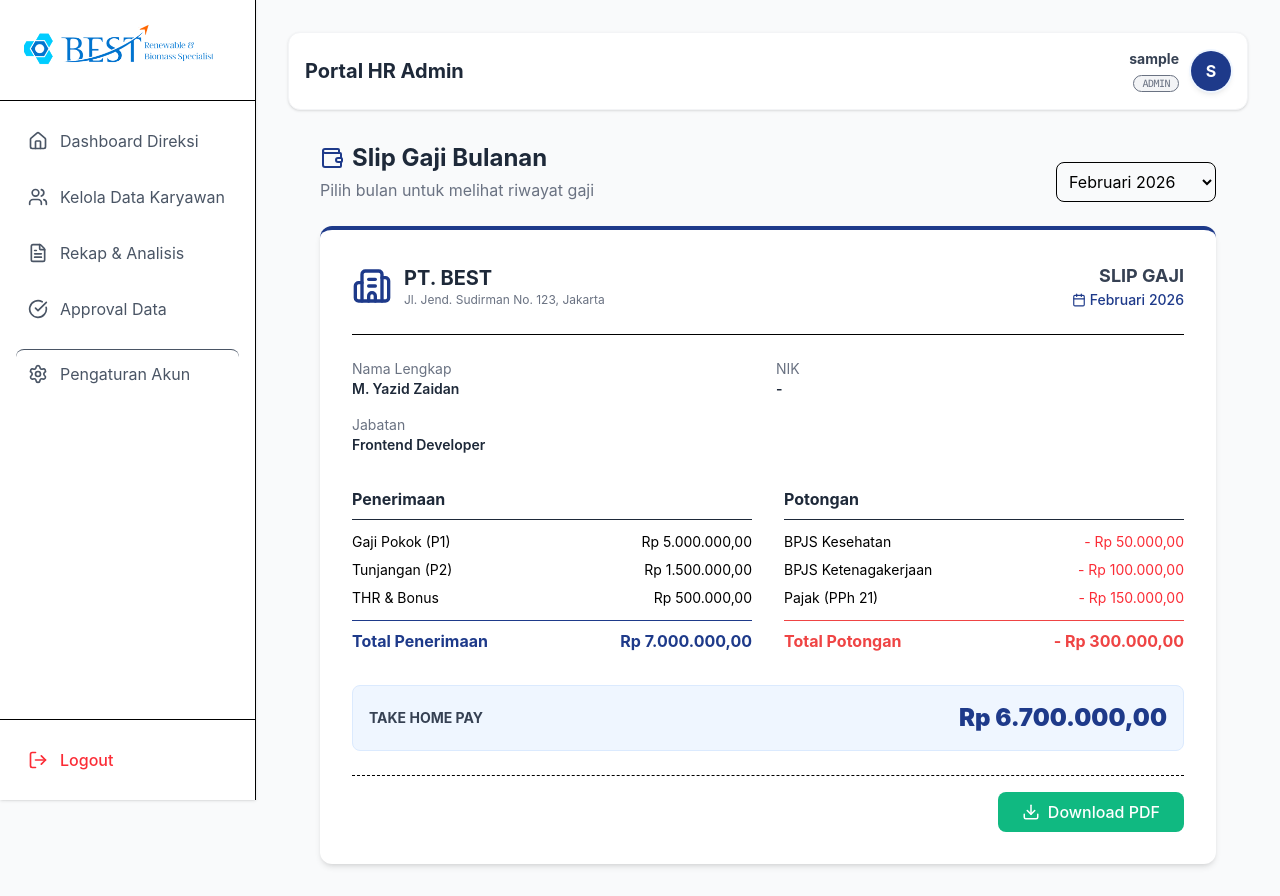
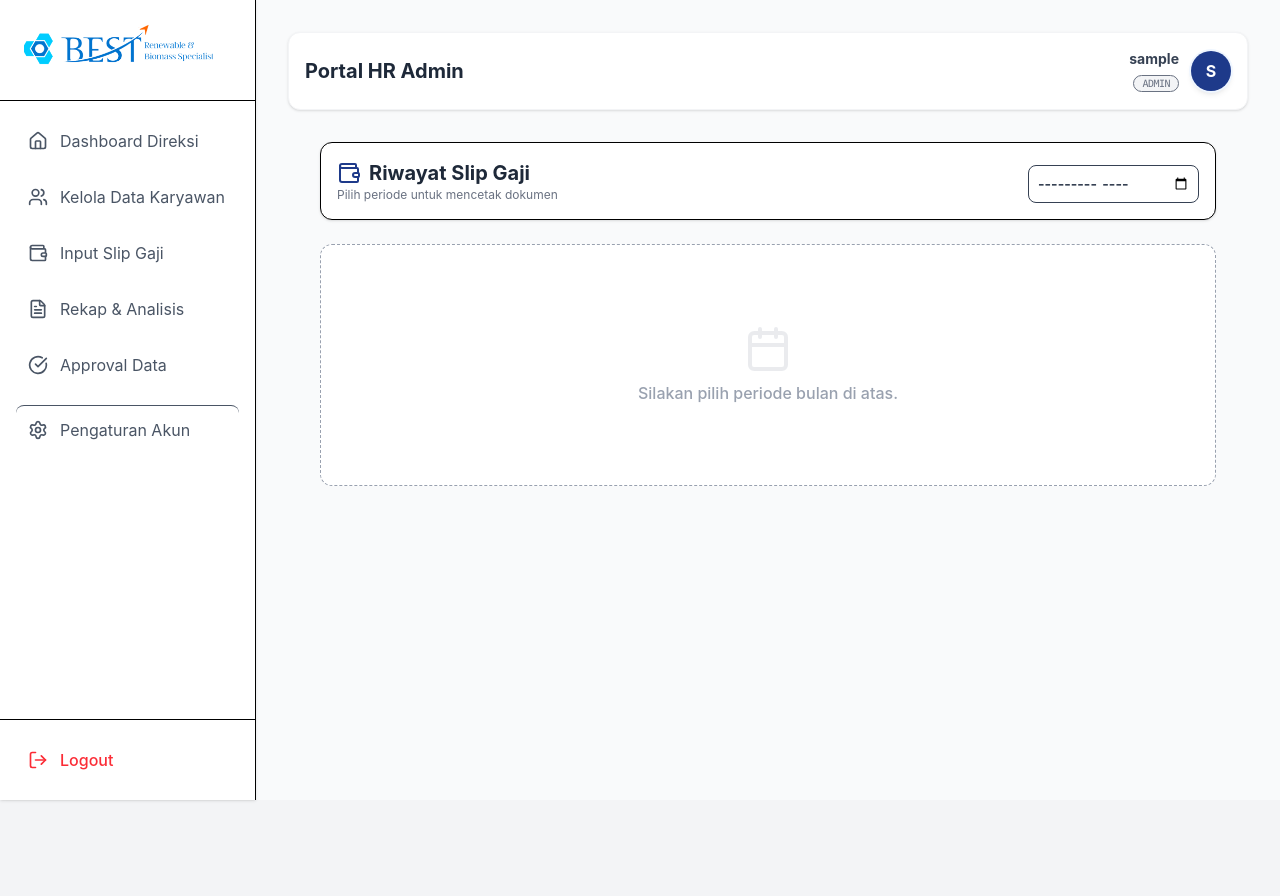
Before and after one commit to ZydZaidan/hr-database-best, a React (Vite) app: page /slip-gaji in a window 1280 px wide. After the commit the page ends 800 px from the top, so only its background shows below. Built offline with nearby package versions, Linux system fonts and the light colour scheme; sample sign-in values are in the browser's storage.

Commit message:
penyempurnaan fungsi slip gaji

```diff
--- a/src/App.jsx
+++ b/src/App.jsx
@@ -14,6 +14,7 @@ import AdminApproval from './pages/AdminApproval';
 import EmployeeEditProfile from './pages/EmployeeEditProfile';
 import EditEmployee from './pages/EditEmployee';
 import RekapAnalisis from './pages/RekapAnalisis';
+import AdminPayslip from './pages/AdminPayslip';
 // --- BIKIN KOMPONEN SATPAM (PROTECTED ROUTE) ---
 // Fungsi ini bakal ngecek: "Ada role login nggak di browser?"
 const RequireAuth = ({ children }) => {
@@ -48,6 +49,7 @@ function App() {
           <Route path="/rekap" element={<RekapAnalisis />} />
           <Route path="approval" element={<AdminApproval />} />
           <Route path="/edit-karyawan/:id" element={<EditEmployee />} />
+          <Route path="/admin/payslip" element={<AdminPayslip />} />
           {/* Routes Karyawan */}
           <Route path="absen" element={<Attendance />} />
           <Route path="kinerja" element={<Performance />} />
--- a/src/components/SidebarUI.jsx
+++ b/src/components/SidebarUI.jsx
@@ -44,6 +44,9 @@ export default function SidebarUI({ role }) {
               </Link>
               <Link to="/karyawan" className={`flex items-center gap-3 p-3 rounded-lg transition-colors ${isActive('/karyawan') ? 'bg-primary text-white' : 'text-gray-600 hover:bg-gray-100'}`}>
                 <Users size={20} /> Kelola Data Karyawan
+              </Link>
+              <Link to="/admin/payslip" className={`flex items-center gap-3 p-3 rounded-lg transition-colors ${isActive('/admin/payslip') ? 'bg-primary text-white' : 'text-gray-600 hover:bg-gray-100'}`}>
+                <Wallet size={20} /> Input Slip Gaji
               </Link>
               <Link to="/rekap" className={`flex items-center gap-3 p-3 rounded-lg transition-colors ${isActive('/rekap') ? 'bg-primary text-white' : 'text-gray-600 hover:bg-gray-100'}`}>
                 <FileText size={20} /> Rekap & Analisis
--- /dev/null
+++ b/src/pages/AdminPayslip.jsx
@@ -0,0 +1,96 @@
+import { useState, useEffect } from 'react';
+import { useForm } from 'react-hook-form';
+import { Wallet, Search, Save, Users } from 'lucide-react';
+import toast from 'react-hot-toast';
+
+export default function AdminPayslip() {
+  const { register, handleSubmit, reset } = useForm();
+  const [employees, setEmployees] = useState([]);
+  const token = localStorage.getItem('auth_token');
+
+  // Tarik daftar karyawan untuk dropdown
+  useEffect(() => {
+    const fetchEmployees = async () => {
+      try {
+        const res = await fetch('https://absensi-backend-production-6002.up.railway.app/api/karyawan/all', {
+          headers: { 'Authorization': `Bearer ${token}` }
+        });
+        const result = await res.json();
+        if (res.ok) setEmployees(result.data);
+      } catch (err) { console.error(err); }
+    };
+    fetchEmployees();
+  }, [token]);
+
+  const onSubmit = async (data) => {
+    const loading = toast.loading('Mengunggah data gaji...');
+    try {
+      const response = await fetch('https://absensi-backend-production-6002.up.railway.app/api/admin/upload-payslip', {
+        method: 'POST',
+        headers: {
+          'Content-Type': 'application/json',
+          'Authorization': `Bearer ${token}`
+        },
+        body: JSON.stringify(data)
+      });
+      if (response.ok) {
+        toast.success('Slip gaji berhasil diterbitkan!', { id: loading });
+        reset();
+      } else { toast.error('Gagal mengunggah data', { id: loading }); }
+    } catch { toast.error('Koneksi bermasalah', { id: loading }); }
+  };
+
+  return (
+    <div className="max-w-5xl mx-auto space-y-6 animate-fade-in">
+      <div className="bg-white p-6 rounded-xl shadow-sm border flex items-center gap-3">
+        <div className="p-3 bg-blue-50 text-primary rounded-xl"><Wallet size={28} /></div>
+        <div>
+          <h2 className="text-2xl font-bold text-gray-800">Manajemen Slip Gaji</h2>
+          <p className="text-gray-500 text-sm font-medium">Input rincian gaji bulanan karyawan PT. BEST.</p>
+        </div>
+      </div>
+
+      <form onSubmit={handleSubmit(onSubmit)} className="bg-white p-8 rounded-xl shadow-sm border grid grid-cols-1 md:grid-cols-2 gap-8">
+        <div className="space-y-4">
+          <h3 className="font-bold text-gray-700 border-b pb-2 flex items-center gap-2"><Search size={18}/> Identitas & Periode</h3>
+          <div>
+            <label className="block text-sm font-medium mb-1">Pilih Karyawan</label>
+            <select {...register('nik_ktp', { required: true })} className="w-full p-2.5 border rounded-lg outline-none focus:ring-2 focus:ring-primary">
+              <option value="">-- Pilih Nama Karyawan --</option>
+              {employees.map(emp => <option key={emp.nik_ktp} value={emp.nik_ktp}>{emp.nama} ({emp.nik_ktp})</option>)}
+            </select>
+          </div>
+          <div>
+            <label className="block text-sm font-medium mb-1">Bulan & Tahun</label>
+            <input type="month" {...register('bulan', { required: true })} className="w-full p-2.5 border rounded-lg outline-none focus:ring-2 focus:ring-primary" />
+          </div>
+        </div>
+
+        <div className="space-y-4">
+          <h3 className="font-bold text-gray-700 border-b pb-2 flex items-center gap-2"><Save size={18}/> Rincian Gaji</h3>
+          <div className="grid grid-cols-2 gap-4">
+            <div>
+              <label className="block text-xs font-bold text-gray-500 uppercase">Gaji Pokok (P1)</label>
+              <input type="number" {...register('gaji_p1')} className="w-full p-2 border rounded" placeholder="0" />
+            </div>
+            <div>
+              <label className="block text-xs font-bold text-gray-500 uppercase">Tunjangan (P2)</label>
+              <input type="number" {...register('gaji_p2')} className="w-full p-2 border rounded" placeholder="0" />
+            </div>
+            <div>
+              <label className="block text-xs font-bold text-gray-500 uppercase">BPJS (Potongan)</label>
+              <input type="number" {...register('potongan_bpjs')} className="w-full p-2 border rounded" placeholder="0" />
+            </div>
+            <div>
+              <label className="block text-xs font-bold text-gray-500 uppercase">Pajak / PPh21</label>
+              <input type="number" {...register('potongan_pajak')} className="w-full p-2 border rounded" placeholder="0" />
+            </div>
+          </div>
+          <button type="submit" className="w-full py-3 bg-primary text-white rounded-xl font-bold hover:brightness-110 shadow-lg shadow-blue-100 transition-all flex items-center justify-center gap-2 mt-4">
+             Terbitkan Slip Gaji
+          </button>
+        </div>
+      </form>
+    </div>
+  );
+}
--- a/src/pages/Payslip.jsx
+++ b/src/pages/Payslip.jsx
@@ -1,141 +1,90 @@
-import { useState } from 'react';
-import { Download, Wallet, Building2, Calendar } from 'lucide-react';
+import { useState, useEffect, useCallback } from 'react';
+import { Download, Wallet, Building2, Calendar, Loader2 } from 'lucide-react';
 import toast from 'react-hot-toast';
 
 export default function Payslip() {
-// Data dummy slip gaji (Format disamakan dengan Backend)
-  const [slipData] = useState({
-    bulan: 'Februari 2026',
-    nama: 'M. Yazid Zaidan',
-    nik_karyawan: '-',
-    jabatan_structural: 'Frontend Developer',
-    pendapatan: {
-      gaji_p1: 5000000,
-      gaji_p2: 1500000,
-      thr_bonus: 500000,
-    },
-    potongan: {
-      bpjs_kesehatan: 50000,
-      bpjs_ketenagakerjaan: 100000,
-      pajak: 150000,
+  const [slipData, setSlipData] = useState(null);
+  const [periode, setPeriode] = useState(''); // Contoh: 2026-02
+  const [isLoading, setIsLoading] = useState(false);
+
+  const nikKtp = localStorage.getItem('nik_ktp');
+  const token = localStorage.getItem('auth_token');
+
+  const fetchPayslip = useCallback(async () => {
+    if (!periode) return;
+    setIsLoading(true);
+    try {
+      const res = await fetch(`https://absensi-backend-production-6002.up.railway.app/api/karyawan/get-payslip?nik=${nikKtp}&bulan=${periode}`, {
+        headers: { 'Authorization': `Bearer ${token}` }
+      });
+      const result = await res.json();
+      if (res.ok && result.success) {
+        setSlipData(result.data);
+      } else {
+        setSlipData(null);
+        toast.error('Data gaji periode ini belum tersedia.');
       }
-  });
+    } catch { toast.error('Koneksi terputus'); }
+    finally { setIsLoading(false); }
+  }, [nikKtp, token, periode]);
 
-  // Karena key-nya ganti, jangan lupa pas dipanggil di HTML bawahnya juga disesuaikan ya:
-  // Contoh: {formatRp(slipData.pendapatan.gaji_p1)}
+  useEffect(() => {
+    fetchPayslip();
+  }, [fetchPayslip]);
 
-  // Hitung total otomatis
-  const totalPendapatan = Object.values(slipData.pendapatan).reduce((a, b) => a + b, 0);
-  const totalPotongan = Object.values(slipData.potongan).reduce((a, b) => a + b, 0);
-  const takeHomePay = totalPendapatan - totalPotongan;
-
-  // Format ke Rupiah
-  const formatRp = (angka) => new Intl.NumberFormat('id-ID', { style: 'currency', currency: 'IDR' }).format(angka);
-
-  const handleDownload = () => {
-    const loading = toast.loading('Menyiapkan PDF...');
-    setTimeout(() => {
-      toast.dismiss(loading);
-      toast.success('Slip Gaji berhasil diunduh!');
-    }, 1500);
-  };
+  const formatRp = (angka) => new Intl.NumberFormat('id-ID', { style: 'currency', currency: 'IDR', minimumFractionDigits: 0 }).format(angka || 0);
 
   return (
     <div className="max-w-4xl mx-auto space-y-6 animate-fade-in">
-      <div className="flex justify-between items-end mb-6">
+      <div className="flex justify-between items-end mb-6 bg-white p-4 rounded-xl border shadow-sm">
         <div>
-          <h2 className="text-2xl font-bold text-gray-800 flex items-center gap-2">
-            <Wallet className="text-primary" /> Slip Gaji Bulanan
+          <h2 className="text-xl font-bold text-gray-800 flex items-center gap-2">
+            <Wallet className="text-primary" /> Riwayat Slip Gaji
           </h2>
-          <p className="text-gray-500 mt-1">Pilih bulan untuk melihat riwayat gaji</p>
+          <p className="text-xs text-gray-500">Pilih periode untuk mencetak dokumen</p>
         </div>
-        <select className="p-2 border rounded-lg focus:ring-2 focus:ring-primary outline-none">
-          <option>Februari 2026</option>
-          <option>Januari 2026</option>
-          <option>Desember 2025</option>
-        </select>
+        <input
+          type="month"
+          value={periode}
+          onChange={(e) => setPeriode(e.target.value)}
+          className="p-2 border rounded-lg focus:ring-2 focus:ring-primary outline-none text-sm font-bold text-gray-700"
+        />
       </div>
 
-      {/* Kertas Slip Gaji */}
-      <div className="bg-white p-8 rounded-xl shadow-md border-t-4 border-primary">
-        {/* Header Kop Surat */}
+      {!slipData ? (
+        <div className="bg-white p-20 text-center rounded-xl border border-dashed text-gray-400">
+          {isLoading ? <Loader2 className="animate-spin mx-auto mb-2" /> : <Calendar className="mx-auto mb-2 opacity-20" size={48} />}
+          <p className="font-medium">{isLoading ? 'Menarik data gaji...' : 'Silakan pilih periode bulan di atas.'}</p>
+        </div>
+      ) : (
+        <div className="bg-white p-8 rounded-xl shadow-md border-t-4 border-primary animate-fade-in">
+          {/* Header & Content yang sudah Anda buat sebelumnya tetap sama */}
+          {/* Gunakan data dari: slipData.gaji_p1, slipData.potongan_bpjs, dll */}
           <div className="flex justify-between items-center border-b pb-6 mb-6">
              <div className="flex items-center gap-3">
                 <Building2 size={40} className="text-primary" />
                 <div>
-              <h1 className="text-xl font-bold text-gray-800">PT. BEST</h1>
-              <p className="text-xs text-gray-500">Jl. Jend. Sudirman No. 123, Jakarta</p>
+                  <h1 className="text-xl font-bold text-gray-800 uppercase tracking-tight">PT. BEST</h1>
+                  <p className="text-[10px] text-gray-400 font-bold uppercase">Human Resource Information System</p>
                 </div>
              </div>
              <div className="text-right">
-            <h3 className="text-lg font-bold text-gray-700 uppercase">Slip Gaji</h3>
-            <p className="text-sm font-medium text-primary flex items-center justify-end gap-1">
-              <Calendar size={14} /> {slipData.bulan}
-            </p>
+                <h3 className="text-lg font-black text-gray-700 uppercase">Slip Gaji Digital</h3>
+                <p className="text-sm font-bold text-primary">{periode}</p>
              </div>
           </div>
 
-        {/* Info Karyawan */}
-        <div className="grid grid-cols-2 gap-4 mb-8 text-sm">
-          <div>
-            <p className="text-gray-500">Nama Lengkap</p>
-            <p className="font-semibold text-gray-800">{slipData.nama}</p>
-          </div>
-          <div>
-            <p className="text-gray-500">NIK</p>
-            <p className="font-semibold text-gray-800">{slipData.nik_karyawan}</p>
-          </div>
-          <div>
-            <p className="text-gray-500">Jabatan</p>
-            <p className="font-semibold text-gray-800">{slipData.jabatan_structural}</p>
-          </div>
+          {/* ... Detail Pendapatan & Potongan menggunakan formatRp(slipData.gaji_p1) ... */}
+          <div className="bg-blue-50 p-6 rounded-xl flex justify-between items-center border border-blue-100 mb-6">
+              <p className="text-sm font-black text-blue-900 tracking-widest">TAKE HOME PAY</p>
+              <p className="text-3xl font-black text-primary">{formatRp(slipData.total_bersih)}</p>
           </div>
 
-        {/* Rincian Finansial */}
-        <div className="grid grid-cols-1 md:grid-cols-2 gap-8 mb-8">
-          {/* Kolom Pendapatan */}
-          <div>
-            <h4 className="font-bold text-gray-800 border-b pb-2 mb-3">Penerimaan</h4>
-            <div className="space-y-2 text-sm">
-              <div className="flex justify-between"><p>Gaji Pokok (P1)</p><p>{formatRp(slipData.pendapatan.gaji_p1)}</p></div>
-              <div className="flex justify-between"><p>Tunjangan (P2)</p><p>{formatRp(slipData.pendapatan.gaji_p2)}</p></div>
-              <div className="flex justify-between"><p>THR & Bonus</p><p>{formatRp(slipData.pendapatan.thr_bonus)}</p></div>
-            </div>
-            <div className="flex justify-between font-bold text-primary border-t mt-3 pt-2">
-              <p>Total Penerimaan</p><p>{formatRp(totalPendapatan)}</p>
-            </div>
-          </div>
-
-          {/* Kolom Potongan */}
-          <div>
-            <h4 className="font-bold text-gray-800 border-b pb-2 mb-3">Potongan</h4>
-            <div className="space-y-2 text-sm">
-              <div className="flex justify-between"><p>BPJS Kesehatan</p><p className="text-red-500">- {formatRp(slipData.potongan.bpjs_kesehatan)}</p></div>
-              <div className="flex justify-between"><p>BPJS Ketenagakerjaan</p><p className="text-red-500">- {formatRp(slipData.potongan.bpjs_ketenagakerjaan)}</p></div>
-              <div className="flex justify-between"><p>Pajak (PPh 21)</p><p className="text-red-500">- {formatRp(slipData.potongan.pajak)}</p></div>
-            </div>
-            <div className="flex justify-between font-bold text-danger border-t mt-3 pt-2">
-              <p>Total Potongan</p><p>- {formatRp(totalPotongan)}</p>
-            </div>
-          </div>
-        </div>
-
-        {/* Take Home Pay */}
-        <div className="bg-blue-50 p-4 rounded-lg flex justify-between items-center border border-blue-100 mb-6">
-          <p className="text-sm font-bold text-gray-700">TAKE HOME PAY</p>
-          <p className="text-2xl font-black text-primary">{formatRp(takeHomePay)}</p>
-        </div>
-
-        {/* Tombol Aksi */}
-        <div className="flex justify-end pt-4 border-t border-dashed">
-          <button
-            onClick={handleDownload}
-            className="flex items-center gap-2 px-6 py-2 bg-secondary text-white rounded-lg hover:brightness-110 font-medium"
-          >
-            <Download size={18} /> Download PDF
+          <button className="w-full py-3 bg-secondary text-white rounded-xl font-bold flex items-center justify-center gap-2">
+            <Download size={20} /> Cetak Slip Gaji (PDF)
           </button>
         </div>
-      </div>
+      )}
     </div>
   );
 }
```
Lines whose indentation alone changed are shown as unchanged.
